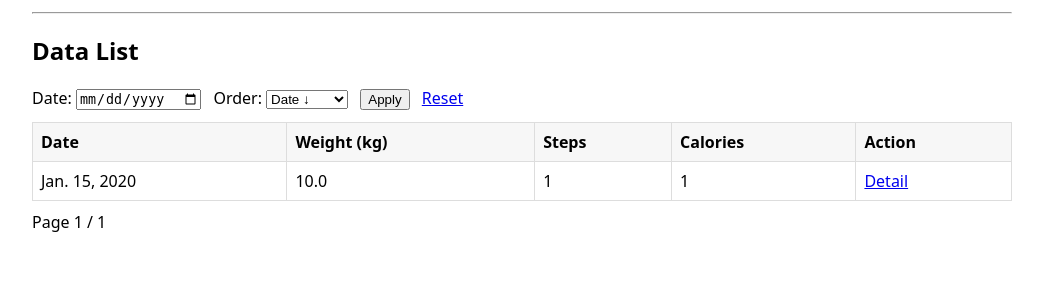
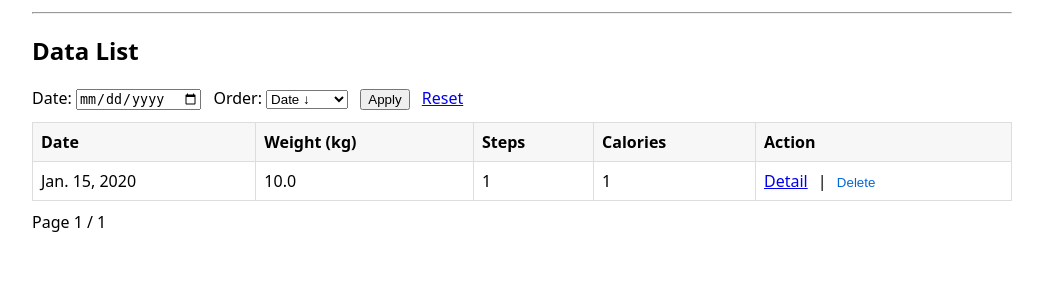
Before and after one commit to guzhuowei0407/fittrack, a Django app: page /data/ in a window 1280 px wide. Shown: the part 42-342 px from the top of the page, without its empty margins (118-1161 px from the left). Run offline with Django 5.2, Linux system fonts and the light colour scheme; a user stored in the database is signed in; tables that the repository leaves empty hold one stand-in row (values such as "Sample post").

Commit message:
add delete icon in data list

```diff
--- a/core/templates/data_list.html
+++ b/core/templates/data_list.html
@@ -31,7 +31,23 @@
         <td>{{ m.weight }}</td>
         <td>{{ m.steps|default_if_none:"" }}</td>
         <td>{{ m.calories|default_if_none:"" }}</td>
-        <td><a href="{% url 'data_detail' m.pk %}">Detail</a></td>
+        <td>
+          <a href="{% url 'data_detail' m.pk %}">Detail</a>
+          <span style="margin:0 6px;">|</span>
+          <!-- Delete uses POST + CSRF; confirm dialog to avoid mistakes -->
+          <form method="post"
+                action="{% url 'data_delete' m.pk %}"
+                style="display:inline"
+                onsubmit="return confirm('Delete this record?');">
+            {% csrf_token %}
+            <!-- Send current list URL back so we can return to the same page/filters after deletion -->
+            <input type="hidden" name="next" value="{{ request.get_full_path }}">
+            <button type="submit"
+                    style="border:none;background:none;color:#0366d6;cursor:pointer;padding:0;">
+              Delete
+            </button>
+          </form>
+        </td>
       </tr>
       {% endfor %}
     </tbody>
@@ -49,7 +65,6 @@
     {% endif %}
   </div>
 {% else %}
-
   <div class="msgs ok">No records yet. <a href="{% url 'add_metric' %}">Add the first one</a>.</div>
 {% endif %}
 {% endblock %}
--- a/core/urls.py
+++ b/core/urls.py
@@ -9,5 +9,6 @@ urlpatterns = [
     path('import-csv/', views.import_csv, name='import_csv'),
     path('data/', views.data_list, name='data_list'),
     path('data/<int:pk>/', views.data_detail, name='data_detail'),
+    path('data/<int:pk>/delete/', views.data_delete, name='data_delete'),
     path('stats/', views.data_stats, name='data_stats'),
 ]
--- a/core/views.py
+++ b/core/views.py
@@ -5,6 +5,7 @@ from django.http import HttpResponse
 from django.core.paginator import Paginator
 from django.db.models import Avg, Max, Min, Count
 from datetime import datetime, timedelta
+from django.urls import reverse
 import csv, io
 import json
 
@@ -171,3 +172,23 @@ def data_stats(request):
         'latest_record': latest_record,
     }
     return render(request, 'data_stats.html', context)
+
+@login_required
+def data_delete(request, pk):
+    """
+    删除单条 DailyMetric 记录（仅限当前登录用户自己的数据）
+    - GET: 可选地返回确认页（本实现直接在列表中确认，不单独渲染）
+    - POST: 执行删除并回到列表页，保留原分页/排序/筛选参数
+    """
+    metric = get_object_or_404(DailyMetric, pk=pk, user=request.user)
+
+    if request.method == "POST":
+        metric.delete()
+        messages.success(request, "Record deleted.")
+        # 尽量返回删除前的列表位置
+        next_url = request.POST.get("next") or reverse("data_list")
+        return redirect(next_url)
+
+    # 如果你想做单独确认页，可在此渲染模板：
+    # return render(request, "data_delete_confirm.html", {"metric": metric})
+    return redirect("data_list")
```
